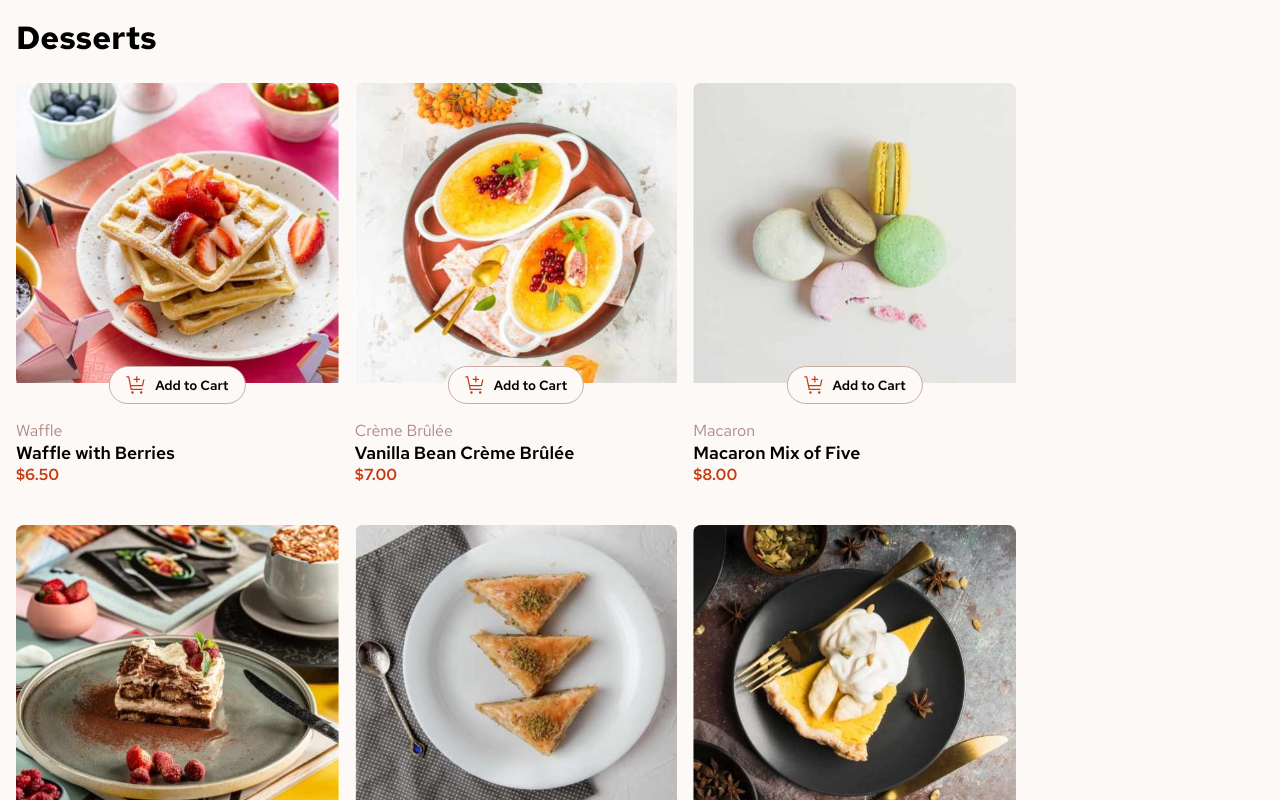
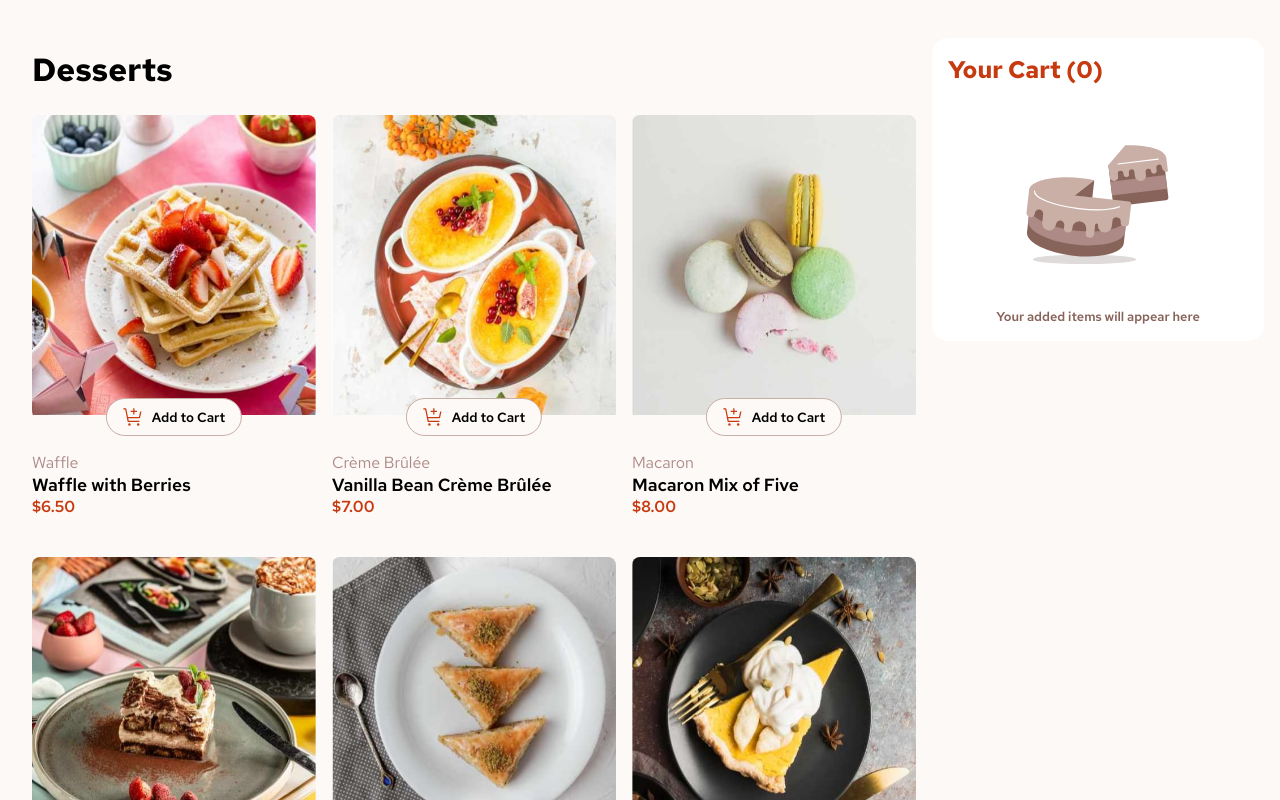
Before and after one commit to JeremiasRincaveski/product-lis-with-cart-main, a React (Create React App) app: page / in a window 1280 px wide. Shown: the top 800 px of the page. Built offline with nearby package versions, Linux system fonts and the light colour scheme.

Commit message:
esqueleto pronto

```diff
--- a/src/components/Cards/Cards.styled.js
+++ b/src/components/Cards/Cards.styled.js
@@ -4,7 +4,6 @@ export const CardsContainer = styled.div`
   display: grid;
   grid-template-columns: repeat(auto-fit, minmax(200px, 1fr));
   gap: 1rem;
-  max-width: 1000px;
 
   @media(min-width: 850px) {
     grid-template-columns: repeat(3, 1fr);
--- /dev/null
+++ b/src/components/Cart/Cart.jsx
@@ -0,0 +1,19 @@
+import { useState } from "react";
+import { CartContainer, CartEmpty, CartTitle } from "./Cart.jtyled";
+
+const Cart = () => {
+  const [countCarts, setCountCarts] = useState(0);
+
+  return (
+    <CartContainer>
+      <CartTitle>Your Cart ({countCarts})</CartTitle>
+      {countCarts > 0 ?
+         <span>sucesso</span>
+        :
+          <CartEmpty />
+      }
+    </CartContainer>
+  );
+}
+
+export default Cart;
--- /dev/null
+++ b/src/components/Cart/Cart.jtyled.jsx
@@ -0,0 +1,39 @@
+import styled from "styled-components";
+
+export const CartContainer = styled.aside`
+  flex: 1 1 332px;
+  padding: 1rem;
+  background-color: white;
+  border-radius: 1rem;
+  height: fit-content;
+  margin-top: .4rem;
+
+  @media (min-width: 965px) {
+    flex-grow: 0;
+  }
+`;
+
+export const CartTitle = styled.h2`
+  color: var(--red);
+`;
+
+export const CartEmpty = styled.div`
+  position: relative;
+  background: url('images/illustration-empty-cart.svg') no-repeat center;
+  background-size: 150px;
+  width: 100%;
+  height: 15rem;
+
+  &::before {
+    content: 'Your added items will appear here';
+    position: absolute;
+    bottom: 0;
+    left: 50%;
+    transform: translate(-50%);
+    text-align: center;
+    white-space: nowrap;
+    color: var(--rose500);
+    font-weight: 600;
+    font-size: .8rem;
+  }
+`;
--- a/src/components/Dessert/Dessert.styled.jsx
+++ b/src/components/Dessert/Dessert.styled.jsx
@@ -1,9 +1,12 @@
 import styled from "styled-components";
 
 export const DessertContainer = styled.div`
+  flex: 3 1 600px;
   padding: 1rem;
+  max-width: calc(1000px + 2rem);
 `;
 
 export const DessertTitle = styled.h1`
+  margin: 0;
   font-weight: 700;
 `;
--- a/src/components/Main/Main.jsx
+++ b/src/components/Main/Main.jsx
@@ -1,3 +1,4 @@
+import Cart from "../Cart/Cart";
 import Dessert from "../Dessert/Dessert";
 import StyledMain from "./Main.styled";
 
@@ -5,6 +6,7 @@ const Main = () => {
   return (
     <StyledMain>
       <Dessert />
+      <Cart />
     </StyledMain>
   );
 }
--- a/src/components/Main/Main.styled.js
+++ b/src/components/Main/Main.styled.js
@@ -2,9 +2,12 @@ import styled from "styled-components";
 
 
 const StyledMain = styled.main`
-  background-color: hsl(20, 50%, 98%);
   width: 100%;
   height: 100%;
+  padding: 2rem 1rem;
+  display: flex;
+  flex-wrap: wrap;
+  max-width: calc((1000px + 2rem) + (300px + 2rem) + 2rem);
 `;
 
 export default StyledMain;
--- a/src/styles/GlobalStyled.js
+++ b/src/styles/GlobalStyled.js
@@ -12,7 +12,9 @@ const GlobalStyled = createGlobalStyle`
     --rose900: hsl(14, 65%, 9%);
   }
 
-  * {
+  *,
+  *::after,
+  *::before {
     margin: 0;
     padding: 0;
     box-sizing: border-box;
@@ -20,7 +22,10 @@ const GlobalStyled = createGlobalStyle`
   }
 
   #root {
+    background-color: hsl(20, 50%, 98%);
     width: 100vw;
+    display: flex;
+    justify-content: center;
   }
 `;
 
```
Also changed, not shown: src/components/Card/Card.styled.js (+2 -6 lines), public/images/illustration-empty-cart.svg (renamed from src/assets/icons/illustration-empty-cart.svg).
